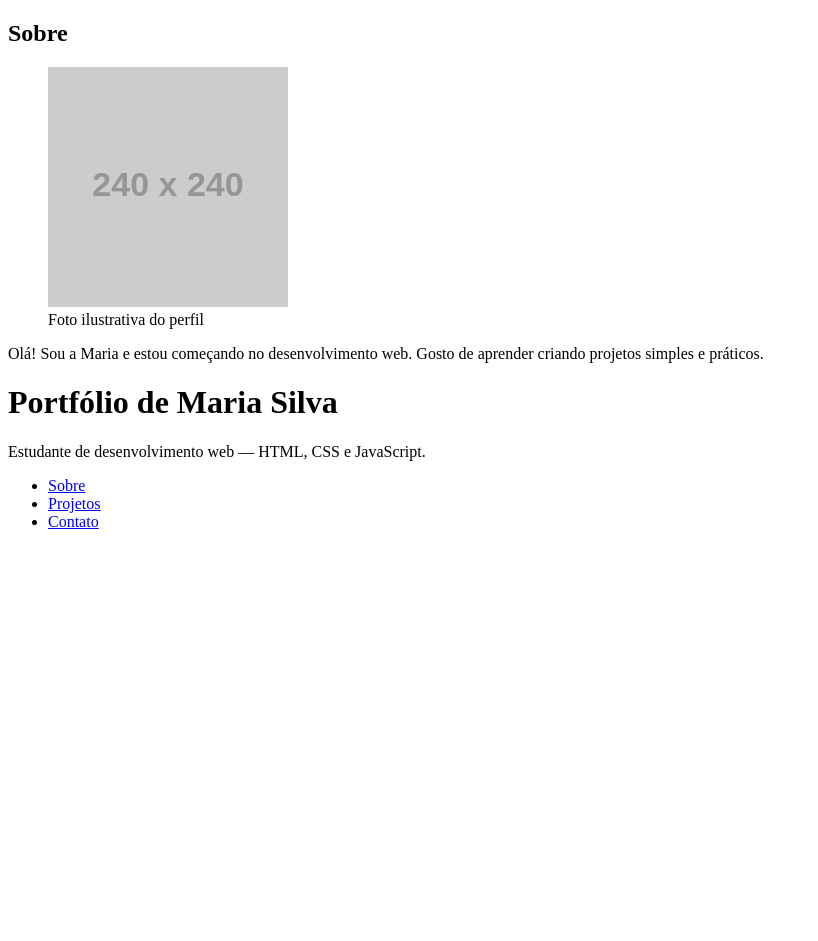
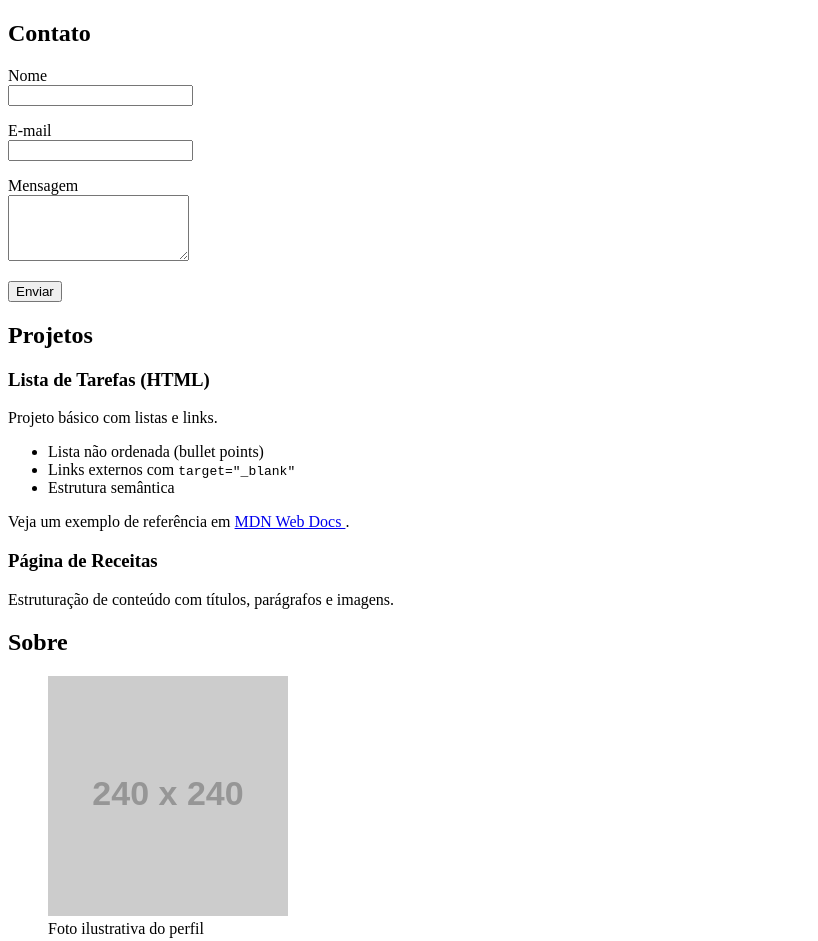
Before and after one commit to gatofrajola/hello, a plain HTML site: page index.html in a window 1280 px wide. Shown: the top 941 px of the page, without its empty margins (0-818 px from the left). Before the commit the page ends 800 px from the top, so only its background shows below. Drawn offline with Linux system fonts and the light colour scheme; placeholder pictures from the web are drawn by us.

Commit message:
Update index.html

```diff
--- a/index.html
+++ b/index.html
@@ -9,6 +9,51 @@
 <body>
 <header>
   <main>
+    <section id="contato">
+<h2>Contato</h2>
+<form action="#" method="post">
+<p>
+<label for="nome">Nome</label><br>
+<input id="nome" name="nome" type="text" required>
+</p>
+<p>
+<label for="email">E-mail</label><br>
+<input id="email" name="email" type="email" required>
+</p>
+<p>
+<label for="mensagem">Mensagem</label><br>
+<textarea id="mensagem" name="mensagem" rows="4"
+required></textarea>
+</p>
+<p>
+<button type="submit">Enviar</button>
+</p>
+</form>
+</section>
+    <section id="projetos">
+<h2>Projetos</h2>
+<article>
+<h3>Lista de Tarefas (HTML)</h3>
+<p>Projeto básico com listas e links.</p>
+
+<ul>
+<li>Lista não ordenada (bullet points)</li>
+<li>Links externos com <code>target="_blank"</code></li>
+<li>Estrutura semântica</li>
+</ul>
+<p>
+Veja um exemplo de referência em
+<a href="https://developer.mozilla.org/pt-BR/docs/Web/HTML"
+target="_blank" rel="noopener">
+MDN Web Docs
+</a>.
+</p>
+</article>
+<article>
+<h3>Página de Receitas</h3>
+<p>Estruturação de conteúdo com títulos, parágrafos e imagens.</p>
+</article>
+</section>
 <section id="sobre">
 <h2>Sobre</h2>
 <figure>
```
